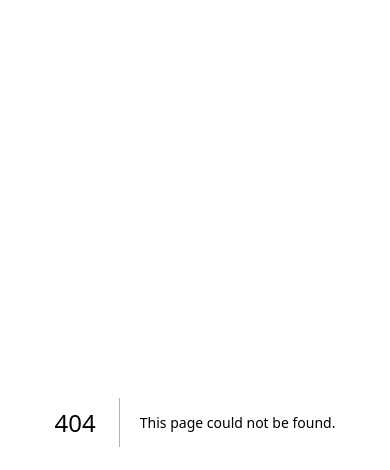
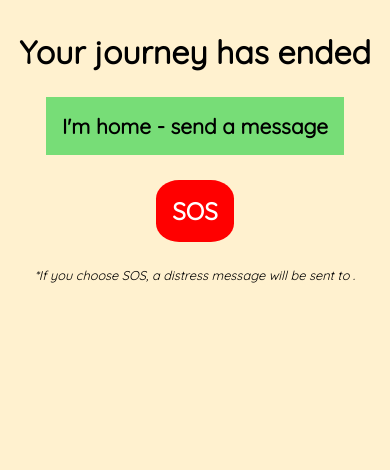
Before and after one commit to JLoobs/Home-on-Time, a Next.js app: page /journey_end in a window 390 px wide. Before the commit this address had no page. Shown: the top 470 px of the page. Built offline with nearby package versions, Linux system fonts and the light colour scheme.

Commit message:
Merge backend with frontend functionality

```diff
--- a/src/pages/_app.js
+++ b/src/pages/_app.js
@@ -1,5 +1,5 @@
 import '@/styles/globals.css'
 
 export default function App({ Component, pageProps }) {
-  return <Component {...pageProps} />
+  return <main><Component {...pageProps} /></main>
 }
--- a/src/pages/_document.js
+++ b/src/pages/_document.js
@@ -1,9 +1,13 @@
-import { Html, Head, Main, NextScript } from 'next/document'
+import { Html, Head, Main, NextScript } from 'next/document';
 
 export default function Document() {
   return (
     <Html lang="en">
-      <Head />
+      <Head>
+        <title>Home on Time</title>
+        <meta name="description" content="An app to make sure women have arrived home on time." />
+        <meta name="viewport" content="width=device-width, initial-scale=1" />
+      </Head>
       <body>
         <Main />
         <NextScript />
--- a/src/pages/api/start-journey.js
+++ b/src/pages/api/start-journey.js
@@ -36,5 +36,5 @@ export default function handler(req, res) {
   })
   .then(message => console.log(`Message sent: ${message.sid}`))
   .catch(error => console.error(error));
-  }, parseInt(req.body.duration))
+  }, parseInt(req.body.duration) * 1000)
 }
--- /dev/null
+++ b/src/pages/journey_end.js
@@ -0,0 +1,32 @@
+import Link from "next/link";
+import React from "react";
+import { useRouter } from "next/router";
+import { homeSafeMessage } from "@/lib/home-safe-message";
+import { sosMessage } from "@/lib/sos-message";
+
+export default function JourneyEnd() {
+	const router = useRouter();
+	const { name, phoneNumber, duration } = router.query;
+
+	return (
+		<>
+			<h1>Your journey has ended</h1>
+			<Link
+				href="/"
+				className="home-btn"
+				onClick={() => homeSafeMessage({ number: phoneNumber, name: name })}
+			>
+				I'm home - send a message
+			</Link>
+
+				<Link
+					href="/"
+					className="sos-btn"
+					onClick={() => sosMessage({ number: phoneNumber, name: name })}
+				>
+					SOS
+				</Link>
+				<p className="distress-msg">*If you choose SOS, a distress message will be sent to {name}.</p>
+		</>
+	);
+}
--- a/src/styles/globals.css
+++ b/src/styles/globals.css
@@ -1,9 +1,11 @@
+@import url('https://fonts.googleapis.com/css2?family=Quicksand&display=swap');
+
 :root {
-  --max-width: 1100px;
   --border-radius: 12px;
   --primary-color:#FF504F;
   --background-color: #FFF1CF;
-  --secondary-color: ##9C5038;
+  --secondary-color: #9C5038;
+  font-family: 'Quicksand', sans-serif;
 }
 
 * {
@@ -14,9 +16,10 @@
 
 html,
 body {
-  max-width: 100vw;
-  overflow-x: hidden;
   background-color: var(--background-color);
+  display: flex;
+  align-items: center;
+  justify-content: center;
 }
 
 a {
@@ -28,19 +31,65 @@ form {
   display: flex;
   flex-direction: column;
   font-size: 1.3rem;
-}
-
-button {
-  margin-top: 1.5rem;
-  padding: 0.9rem;
-  background-color: palevioletred;
-  border: none;
-  border-radius: 20px;
-  font-size: 0.9rem;
-  cursor: pointer;
+  gap: 10px;
 }
 
 input {
   padding: 0.9rem;
-  border-radius: 20px;
+  border: none;
 }
+
+main {
+  max-width: 1000px;
+  margin: auto;
+  margin-top: 2rem;
+  display: flex;
+  flex-direction: column;
+  justify-content: space-between;
+  align-items: center;
+  gap: 25px;
+}
+
+a {
+  background-color: var(--primary-color);
+  padding: 1rem;
+  font-weight: bold;
+}
+
+button {
+  background-color: var(--primary-color);
+  padding: 1rem;
+  cursor: pointer;
+  border: none;
+  margin-top: 0.4rem;
+  font-size: 1.2rem;
+  font-family: inherit;
+  font-weight: bold;
+}
+
+.timer {
+  font-size: 7rem;
+}
+
+.home-btn {
+  background-color: #77DD77;
+  font-size:1.3rem;
+}
+
+.sos-btn {
+  border-radius: 30%;
+  background-color: red;
+  color: #fff;
+  font-size:1.5rem;
+  font-weight: 900;
+}
+
+.back-btn {
+  border: 3px solid grey;
+  background-color: var(--background-color);
+}
+
+.distress-msg {
+  font-style: italic;
+  font-size: 0.8rem;
+}
```
Also changed, not shown: src/pages/index.js (+3 -17 lines), src/pages/journey_progress.js (+16 -21 lines), src/pages/journey_start.js (+8 -20 lines), src/styles/Home.module.css (deleted, +0 -93 lines), src/pages/journey_finish.js (deleted).
